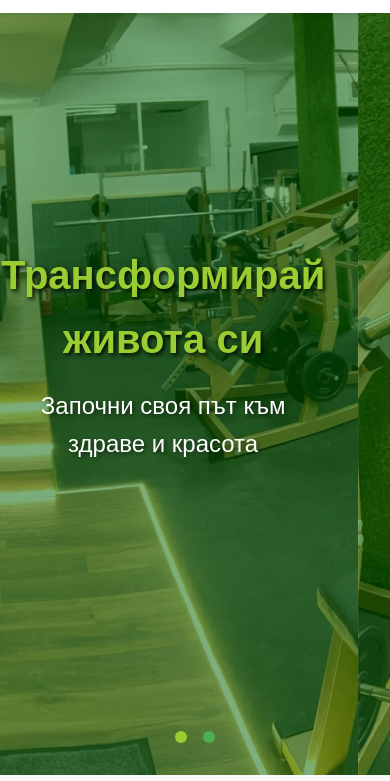
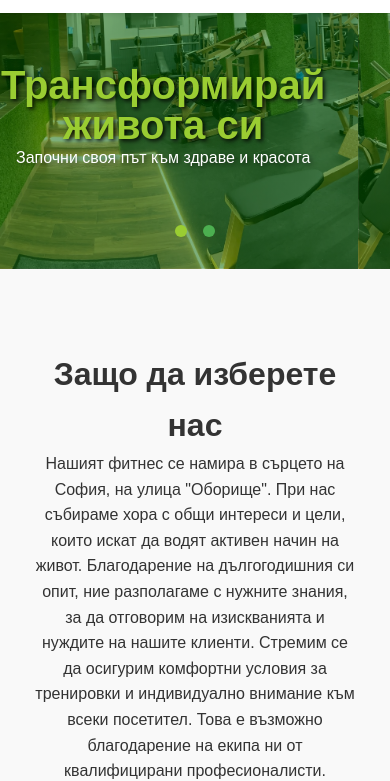
Before and after one commit to GeorgiGeorgievTsankov/fitness-oborishte, a website built with Vite: page index.html in a window 390 px wide. Shown: the part 69-850 px from the top of the page. Built offline with nearby package versions, Linux system fonts and the light colour scheme.

Commit message:
update design

```diff
--- a/style.css
+++ b/style.css
@@ -492,7 +492,6 @@ footer {
   .gallery-item img {
     height: 250px;
   }
-
 }
 
 /* Hero Section */
@@ -693,6 +692,36 @@ footer {
   .section-testimonials-header h2 {
     font-size: 1.75rem;
   }
+
+  /* Carousel Section */
+  .carousel-section {
+    height: 40vh;
+  }
+
+  .carousel-item {
+    min-width: 100%;
+    height: 100%;
+    display: flex;
+    flex-direction: column;
+    justify-content: center;
+    align-items: center;
+    text-align: center;
+    padding-top: 3rem;
+  }
+
+  .carousel-item h1 {
+    padding-top: 20px;
+    line-height: 1;
+    color: yellowgreen;
+    text-shadow: 2px 2px 4px rgba(0, 0, 0, 0.9);
+    margin: 0;
+  }
+
+  .carousel p {
+    font-size: 1rem;
+    color: white;
+    text-shadow: 2px 2px 4px rgba(0, 0, 0, 0.5);
+  }
 }
 
 /* Testimonials Styles */
```
